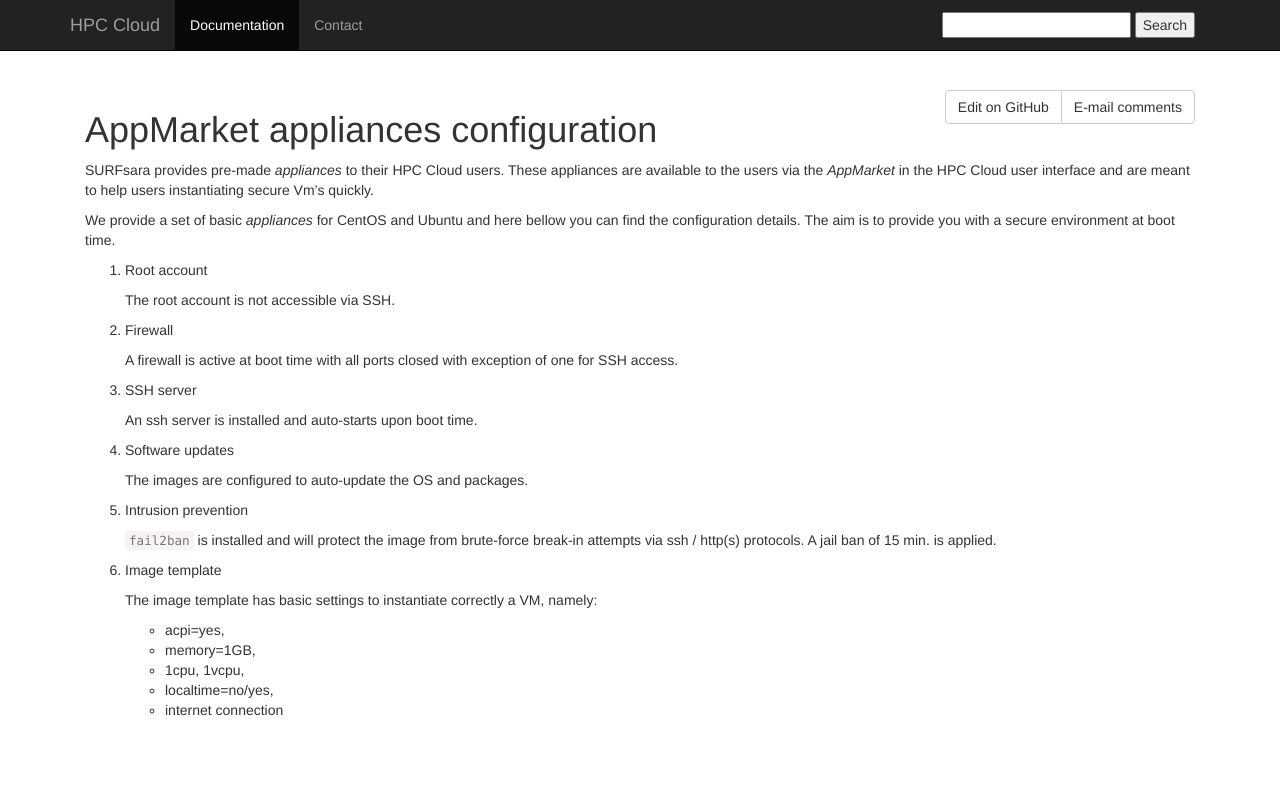
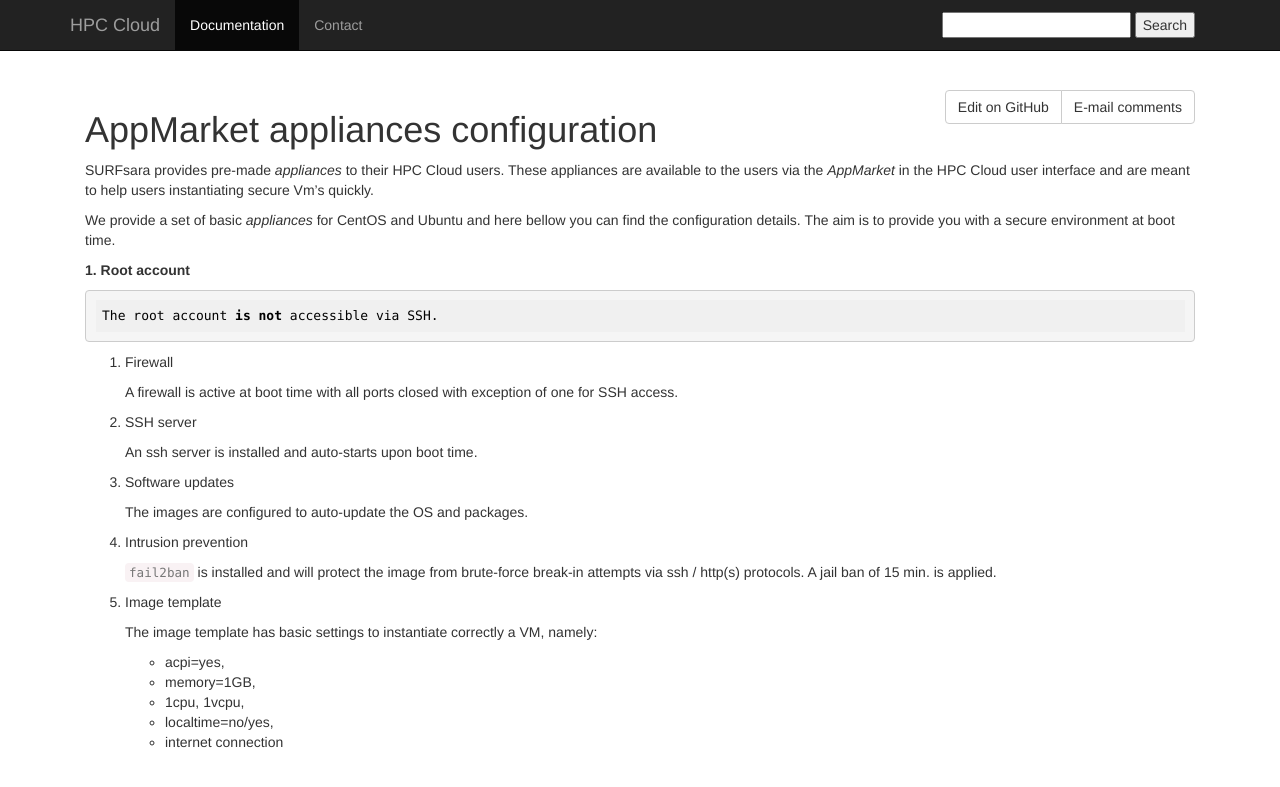
Before and after one commit to sara-nl/clouddocs, a Jekyll site: the page built from appliances-configuration.markdown, in a window 1280 px wide. Shown: the top 787 px of the page. Built offline with Jekyll 4.4.1, drawn with Linux system fonts in a browser that asks for light colours; nearby versions of some CDN libraries.

Commit message:
Improve md

```diff
--- a/appliances-configuration.markdown
+++ b/appliances-configuration.markdown
@@ -8,7 +8,7 @@
 
 We provide a set of basic _appliances_ for CentOS and Ubuntu and here bellow you can find the configuration details. The aim is to provide you with a secure environment at boot time.
 
-1. Root account
+**1. Root account**
 
     The root account is not accessible via SSH.
 
```
